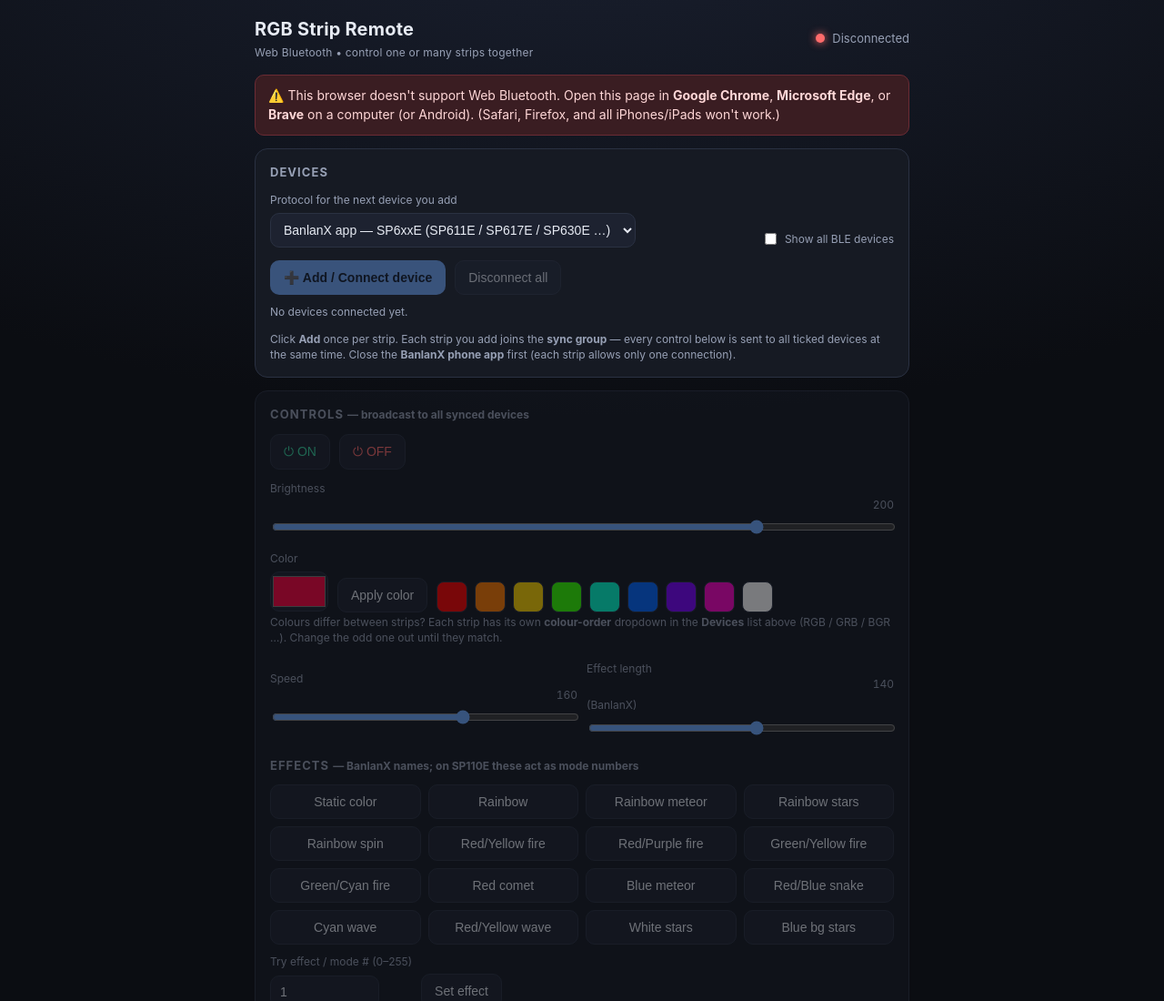
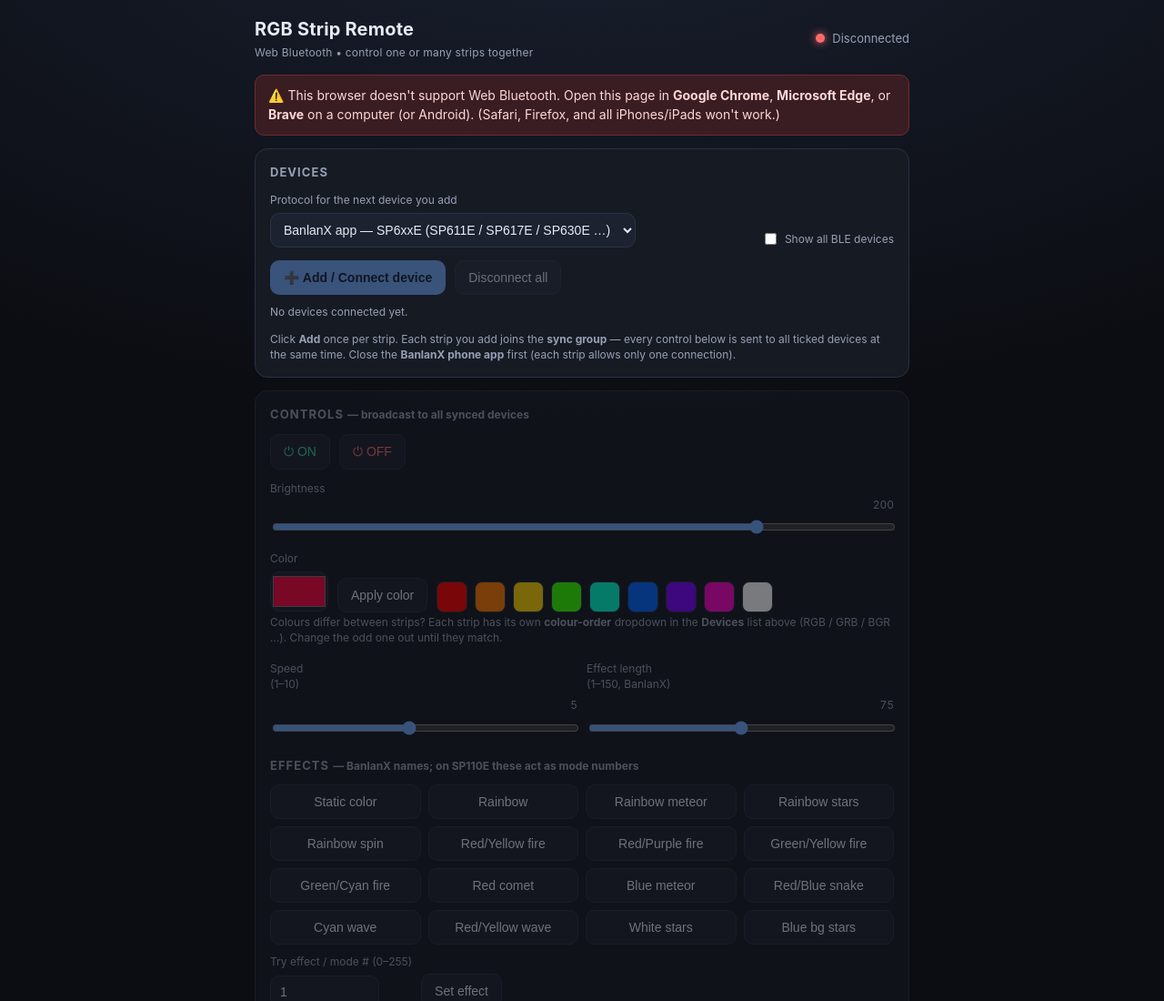
Before and after one commit to ZephyrSai/rgb-strip-remote, a plain HTML site: page index.html in a window 1280 px wide. Shown: the top 1100 px of the page at 91% size. Drawn offline with Linux system fonts and the light colour scheme.

Commit message:
Fix effect speed/length: clamp to device-valid ranges (1-10 / 1-150)
Verified against the BanlanX SP6xx protocol (uniled banlanx2): the
controller rejects any speed outside 1..10 and length outside 1..150
(returns no command), so the old 0-255 sliders silently did nothing -
that's why effect speed appeared broken. Sliders now use the real
ranges; SP110E maps the 1-10 speed onto its native 0-255.

Co-Authored-By: Claude Opus 4.8 (1M context) <noreply@anthropic.com>

```diff
--- a/index.html
+++ b/index.html
@@ -181,12 +181,12 @@
 
     <div class="row" style="margin-top:16px">
       <label class="field" style="flex:1; min-width:150px">
-        <span>Speed <span id="speedVal" class="val"></span></span>
-        <input type="range" id="speed" min="0" max="255" value="160" />
+        <span>Speed <span class="muted">(1–10)</span> <span id="speedVal" class="val"></span></span>
+        <input type="range" id="speed" min="1" max="10" value="5" />
       </label>
       <label class="field" style="flex:1; min-width:150px">
-        <span>Effect length <span id="lengthVal" class="val"></span> <span class="muted">(BanlanX)</span></span>
-        <input type="range" id="length" min="0" max="255" value="140" />
+        <span>Effect length <span class="muted">(1–150, BanlanX)</span> <span id="lengthVal" class="val"></span></span>
+        <input type="range" id="length" min="1" max="150" value="75" />
       </label>
     </div>
 
@@ -225,6 +225,8 @@
 <script>
 "use strict";
 
+const clamp = (v, lo, hi) => Math.max(lo, Math.min(hi, Math.round(v)));
+
 /* ------------------------------------------------------------------ *
  *  Protocol profiles
  *  Both BanlanX (SP6xxE) and SP110E expose the same GATT:
@@ -241,8 +243,8 @@ const PROFILES = {
     // A0 <cmd> <len> <data...>
     power:      on   => [0xA0, 0x62, 0x01, on ? 0x01 : 0x00],
     brightness: v    => [0xA0, 0x66, 0x01, v & 0xff],
-    speed:      v    => [0xA0, 0x67, 0x01, v & 0xff],
-    length:     v    => [0xA0, 0x68, 0x01, v & 0xff],
+    speed:      v    => [0xA0, 0x67, 0x01, clamp(v, 1, 10)],    // device only accepts 1..10
+    length:     v    => [0xA0, 0x68, 0x01, clamp(v, 1, 150)],   // device only accepts 1..150
     effect:     n    => [0xA0, 0x63, 0x01, n & 0xff],
     staticMode: ()   => [0xA0, 0x63, 0x01, 0xBE],            // "RGB control" / static color
     color:  (r,g,b,bri) => [0xA0, 0x69, 0x04, r & 0xff, g & 0xff, b & 0xff, bri & 0xff],
@@ -252,7 +254,7 @@ const PROFILES = {
     // <d1> <d2> <d3> <cmd>
     power:      on => on ? [0,0,0,0xAA] : [0,0,0,0xAB],
     brightness: v  => [v & 0xff, 0, 0, 0x2A],
-    speed:      v  => [v & 0xff, 0, 0, 0x03],
+    speed:      v  => [clamp(v / 10 * 255, 1, 255), 0, 0, 0x03],  // map 1..10 slider -> 0..255
     effect:     n  => [n & 0xff, 0, 0, 0x2C],
     length:     null,                                        // not supported -> skipped
     color:  (r,g,b) => [r & 0xff, g & 0xff, b & 0xff, 0x1E],
```
